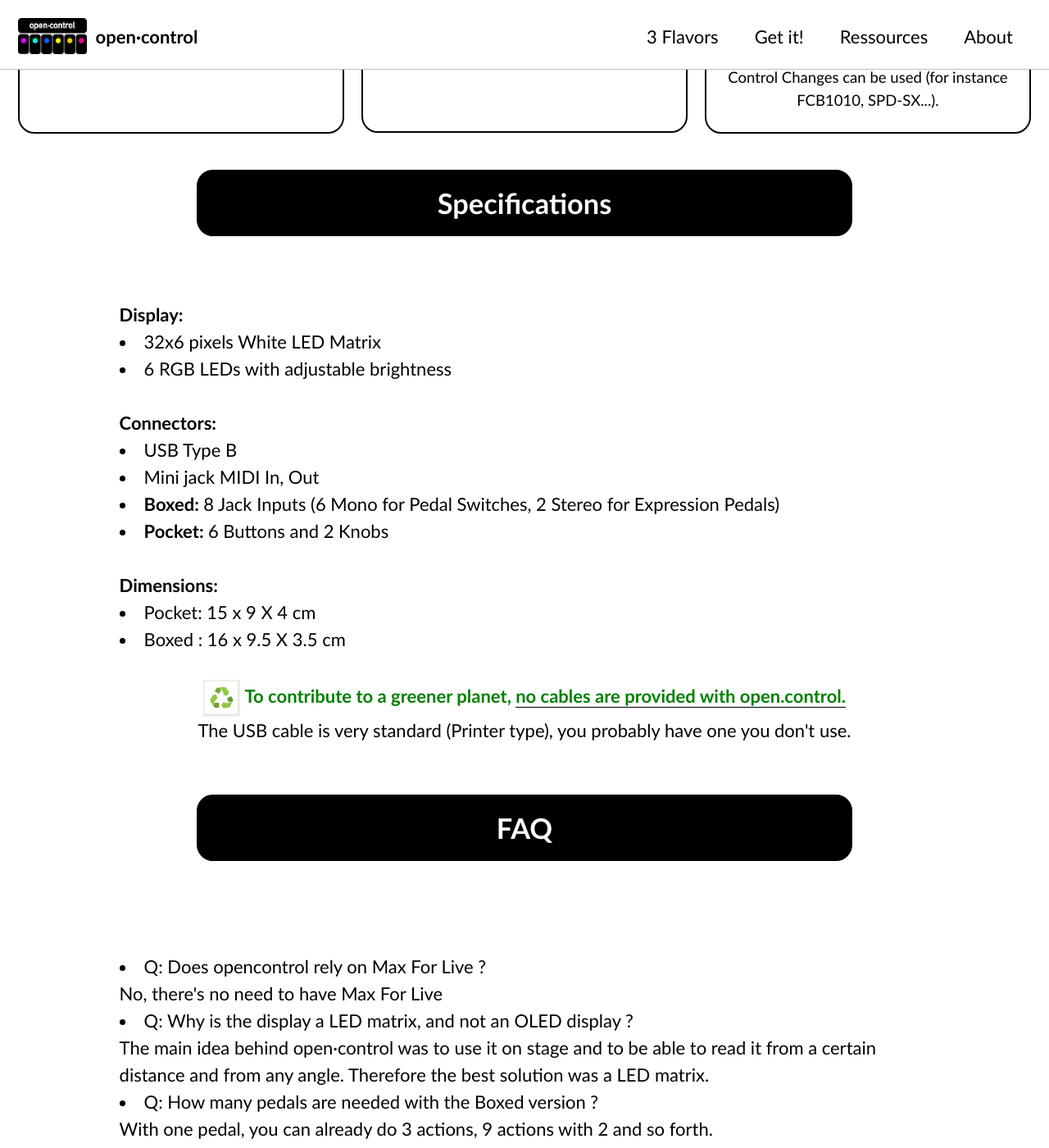
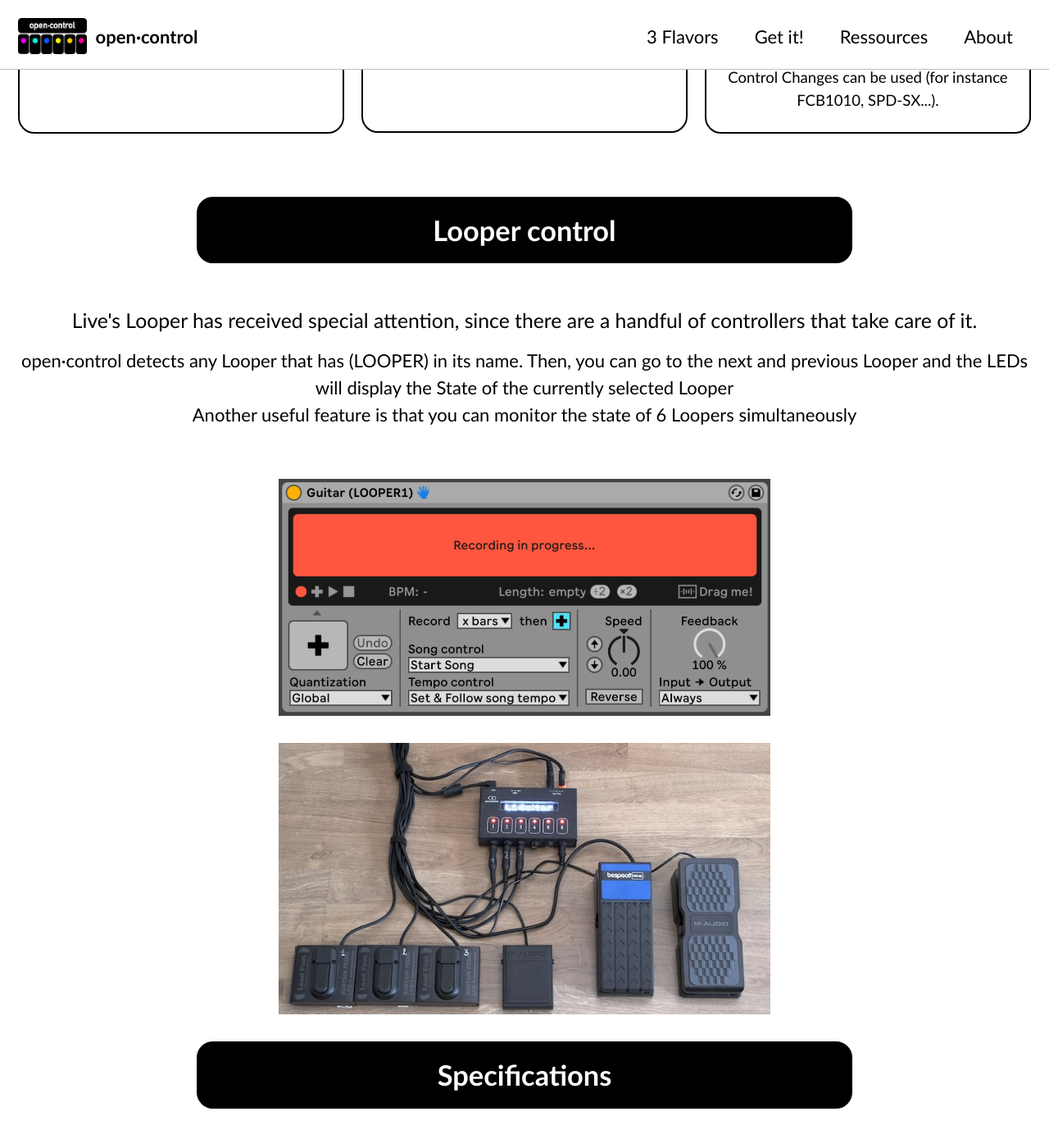
Before and after one commit to KBLiveSolutions/open.control, a Jekyll site: the page built from index.html, in a window 1280 px wide and 1400 px high, scrolled down 5204 px. Shown: the whole window at 82% size. Built offline with Jekyll 4.4.1, drawn with Linux system fonts in a browser that asks for light colours; cached includes are drawn as plain includes; the list of posts is cut into pages by our own code; comment, search, counter and statistics services are not loaded.

Commit message:
added Looper feature

```diff
--- a/_sass/minimal-mistakes/_variables.scss
+++ b/_sass/minimal-mistakes/_variables.scss
@@ -27,6 +27,15 @@
    max-width:600px;
    // width: 400px;
    border-radius: 20px;
+
+}
+.my_header_2{
+   display: block;
+   margin-left: auto;
+   margin-right: auto;
+   width:100%;
+   max-width:600px;
+   // width: 400px;
 
 }
 .my_header2{
--- a/index.html
+++ b/index.html
@@ -56,7 +56,7 @@
   Any MIDI hardware that sends Notes or Control Changes can be used (for instance FCB1010, SPD-SX...).</p>"
 
 
-gallery:
+gallery_examples:
 - url: /assets/images/scene_example.jpg
   image_path: /assets/images/scene_example.jpg
   title: "Scenes"
@@ -67,6 +67,9 @@
   image_path: /assets/images/arr_example.jpg
   title: "Arrangement"
 
+gallery_looper:
+- image_path: /assets/images/looper.jpeg
+- image_path: /assets/images/opencontrol_box_small.jpg
 ---
 
 <html>
@@ -134,7 +137,7 @@
 </p>
 <p align=center>Here are a few examples of configurations (click to enlarge).
 </p>
-{% include gallery %}
+{% include gallery id="gallery_examples" %}
 
 <p align=center>
   open·control being Open Source, you can adapt the code to your own needs.</p>
@@ -147,8 +150,25 @@
 <br>
 
 {% include feature_row id="feature_row2" %}
+  <br><h1>
+    Looper control</h1>
+  <h3>Live's Looper has received special attention, since there are a handful of controllers that take care of it.</h3>
+    <p align=center>open·control detects any Looper that has (LOOPER) in its name. Then, you can go to the next and previous Looper and the LEDs will display the State of the currently selected Looper<br>
+    Another useful feature is that you can monitor the state of 6 Loopers simultaneously</p>
+  <br>
 
-<h1>
+  <div >
+    <img src="./assets/images/looper.png" class="my_header_2"/>
+
+</div>
+<br>
+<div >
+  <img src="./assets/images/opencontrol_box_small.jpg" class="my_header_2"/>
+
+</div>
+<br>
+
+  <h1>
   Specifications</h1>
 <div class="specs">
 <b>Display:</b>
```
Also changed, not shown: assets/images/looper.png (added).
